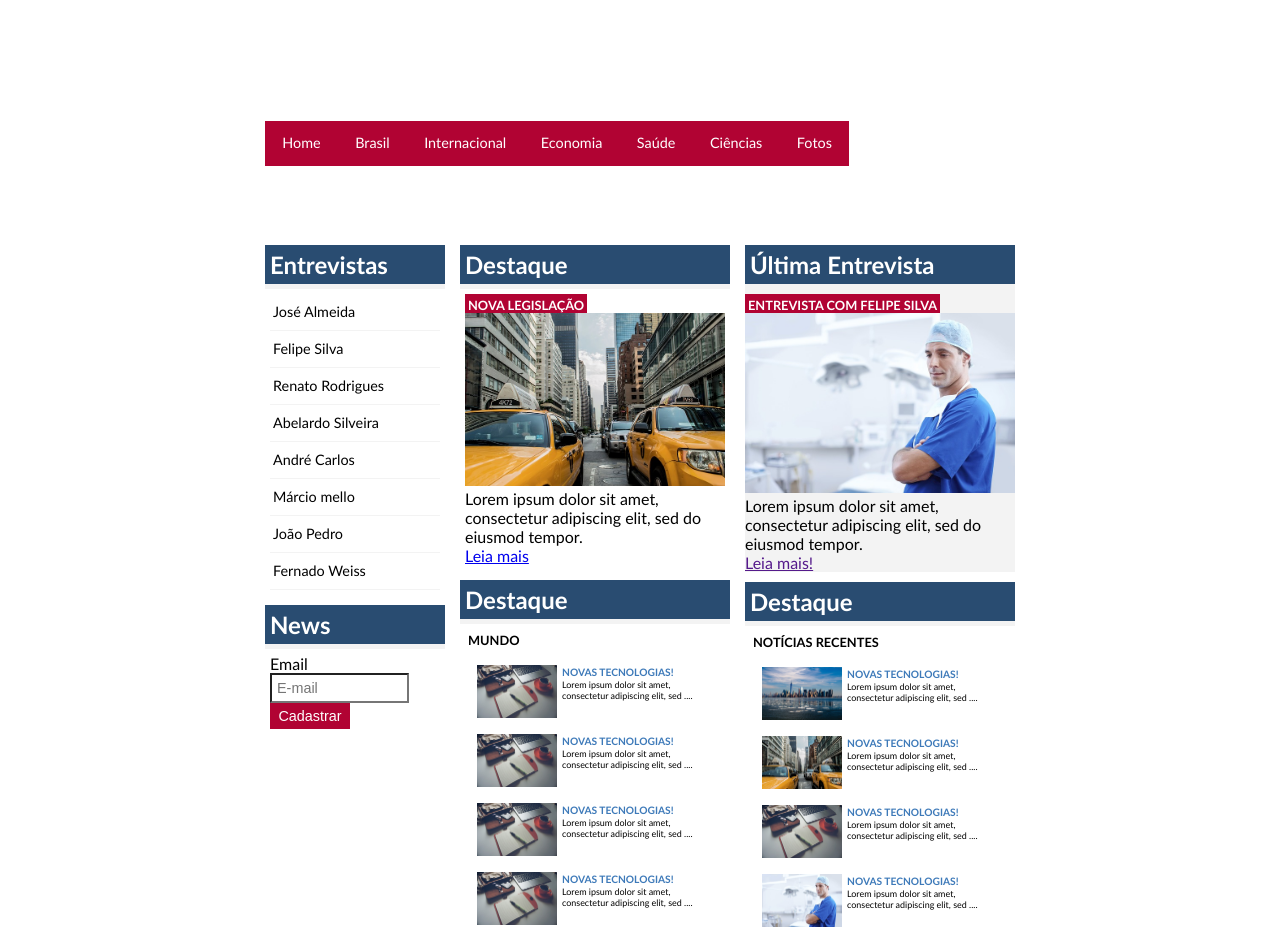
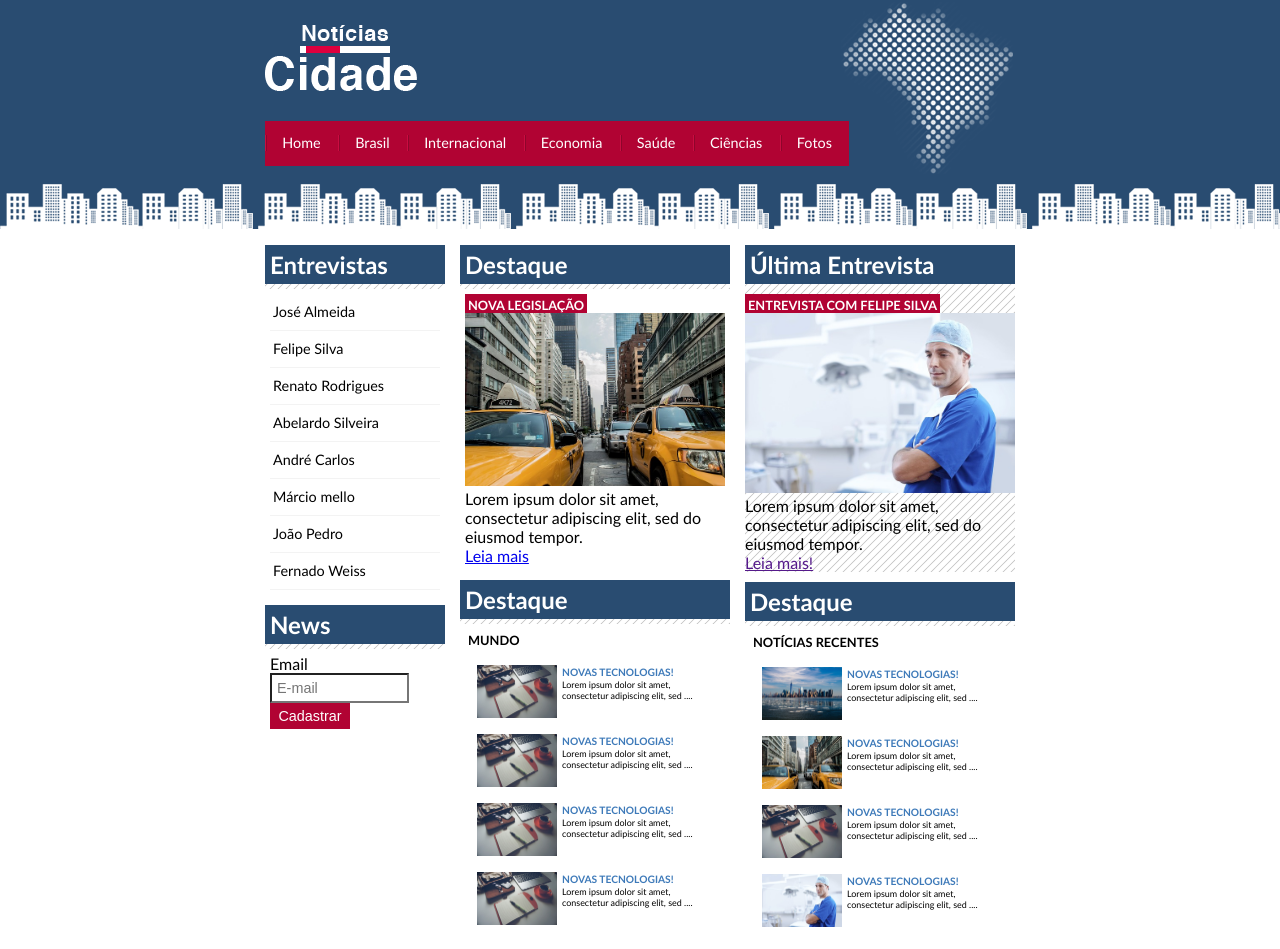
Before and after one commit to DrielliCastro/News-page-project, a plain HTML site: page index.html in a window 1280 px wide. Shown: the top 949 px of the page. Drawn offline with Linux system fonts and the light colour scheme.

Commit message:
Update estilo.css

```diff
--- a/estilo.css
+++ b/estilo.css
@@ -5,7 +5,7 @@
 
 body {
 	font-family: "trebuchet MS", Helvetica, sans-serif;
-	background: #fff url(./imagens/fundo.png) repeat-x;
+	background: #fff url(./fundo.png) repeat-x;
 }
 
 #container	{
@@ -18,14 +18,14 @@ body {
 	height: 150px;
 	padding-top: 25px;
 
-	background: url(./imagens/detalhe-topo.png) no-repeat	right top;
+	background: url(./detalhe-topo.png) no-repeat	right top;
 
 }
 
 .logo {
 	width: 152px;
 	height: 66px;
-	background: url(./imagens/logo.png) no-repeat center;
+	background: url(./logo.png) no-repeat center;
 	text-indent: -3000px ;
 }
 
@@ -66,7 +66,7 @@ a:link, a:visites {
 	display: block;
 	padding: 0.5em 1.2em;
 	line-height: 2.1em;
-	background: url(./imagens/divisor.png) no-repeat left center;
+	background: url(./divisor.png) no-repeat left center;
 	}
 
 
@@ -110,7 +110,7 @@ a:link, a:visites {
 .caixa {
 	margin: 10px 0;
 	padding: 5 px 0 5px 0;
-	background: #f3f3f3 url(./imagens/fundo-caixa.png);
+	background: #f3f3f3 url(./fundo-caixa.png);
 }
 
 h2 {
@@ -148,7 +148,7 @@ h2 {
 #Lateral ul a:hover {
 	color: #a1a1a1;
 	padding-left: 20px ;
-	background: #f9f9f9 url(./imagens/marcador.png) no-repeat left center ;
+	background: #f9f9f9 url(./marcador.png) no-repeat left center ;
 }
 
 label {
```
